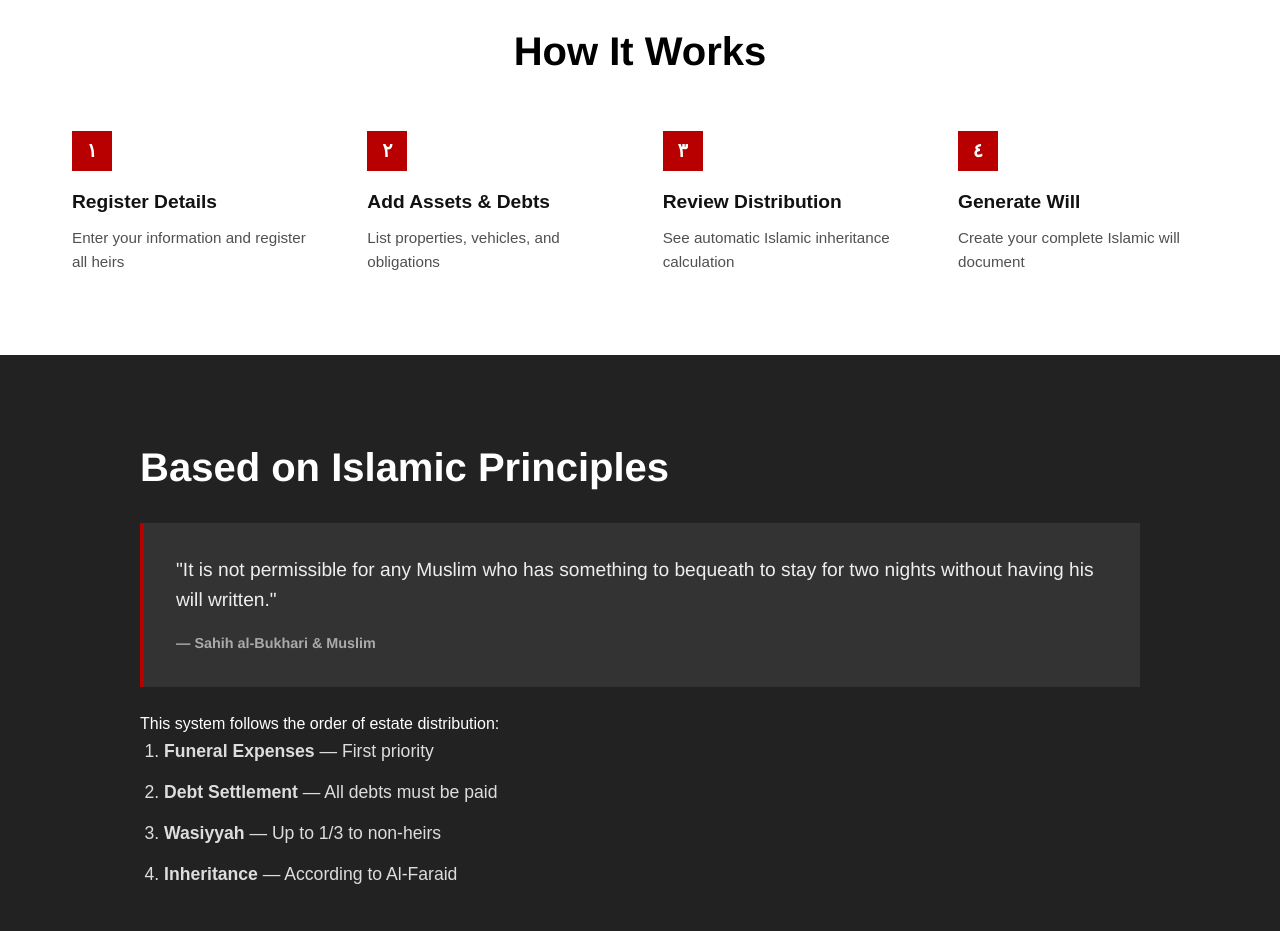
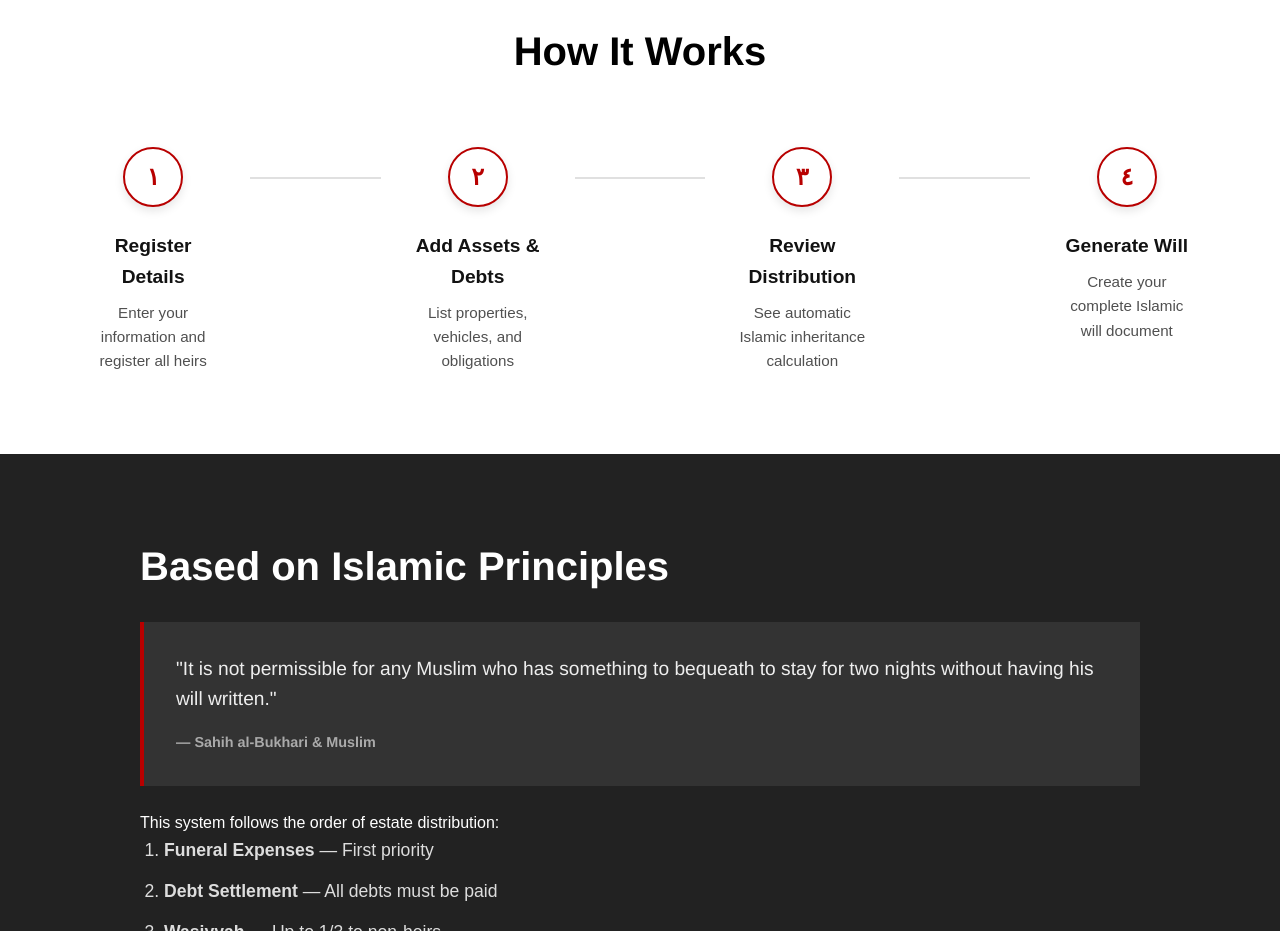
Before and after one commit to gsouleman/Ghouenzen, a website: page public/index.html in a window 1280 px wide. Shown: the part 1580-2511 px from the top of the page. Drawn offline with Linux system fonts and the light colour scheme; sample sign-in values are in the browser's storage.

Commit message:
Enhance How It Works section with professional layout and connecting lines

```diff
--- a/public/css/style.css
+++ b/public/css/style.css
@@ -346,33 +346,46 @@ body {
     display: flex;
     justify-content: space-between;
     align-items: flex-start;
-    gap: 2rem;
-    flex-wrap: wrap;
-    margin-top: 3rem;
+    gap: 1rem;
+    margin-top: 4rem;
     max-width: 1200px;
     margin-left: auto;
     margin-right: auto;
+    position: relative;
 }
 
 .step {
-    text-align: left;
-    max-width: 250px;
+    text-align: center;
+    flex: 1;
     position: relative;
+    z-index: 2;
+    background: white;
+    /* To hide line behind if needed */
+    padding: 0 1rem;
 }
 
 .step-number {
-    width: 40px;
-    height: 40px;
-    background: var(--primary);
-    color: white;
-    font-family: var(--font-body);
-    font-size: 1.2rem;
+    width: 60px;
+    height: 60px;
+    background: white;
+    color: var(--primary);
+    border: 2px solid var(--primary);
+    font-family: var(--font-display);
+    font-size: 1.5rem;
     font-weight: 700;
-    border-radius: 0;
+    border-radius: 50%;
     display: flex;
     align-items: center;
     justify-content: center;
-    margin-bottom: 1rem;
+    margin: 0 auto 1.5rem;
+    box-shadow: 0 4px 10px rgba(0, 0, 0, 0.1);
+    transition: all 0.3s ease;
+}
+
+.step:hover .step-number {
+    background: var(--primary);
+    color: white;
+    transform: scale(1.1);
 }
 
 .step h3 {
@@ -388,7 +401,14 @@ body {
 }
 
 .step-line {
-    display: none;
+    display: block;
+    flex: 1;
+    height: 2px;
+    background: #E0E0E0;
+    margin-top: 30px;
+    /* Aligns with center of 60px circle */
+    position: relative;
+    z-index: 1;
 }
 
 /* Principles */
```
